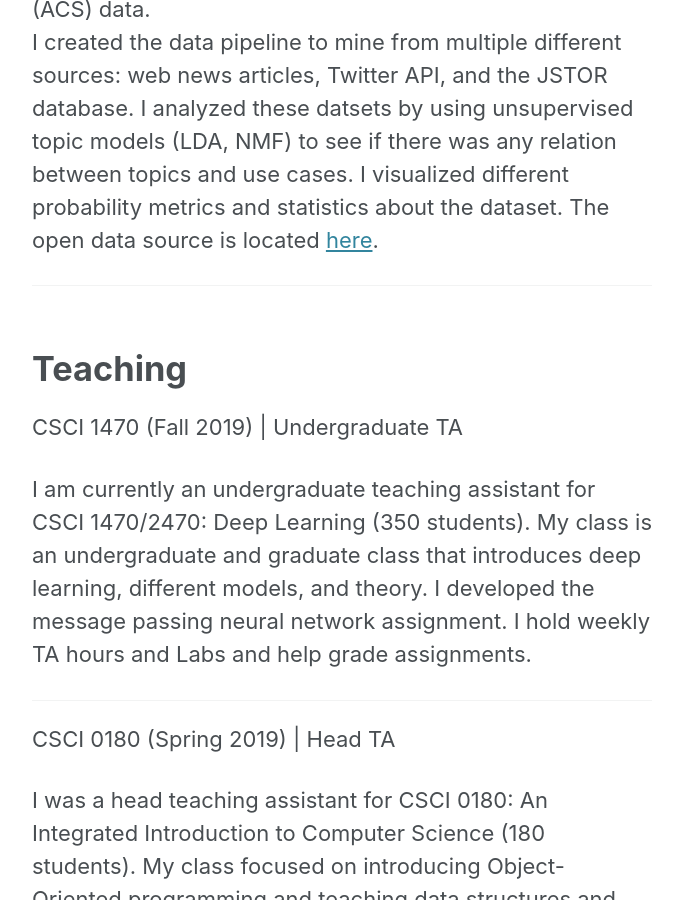
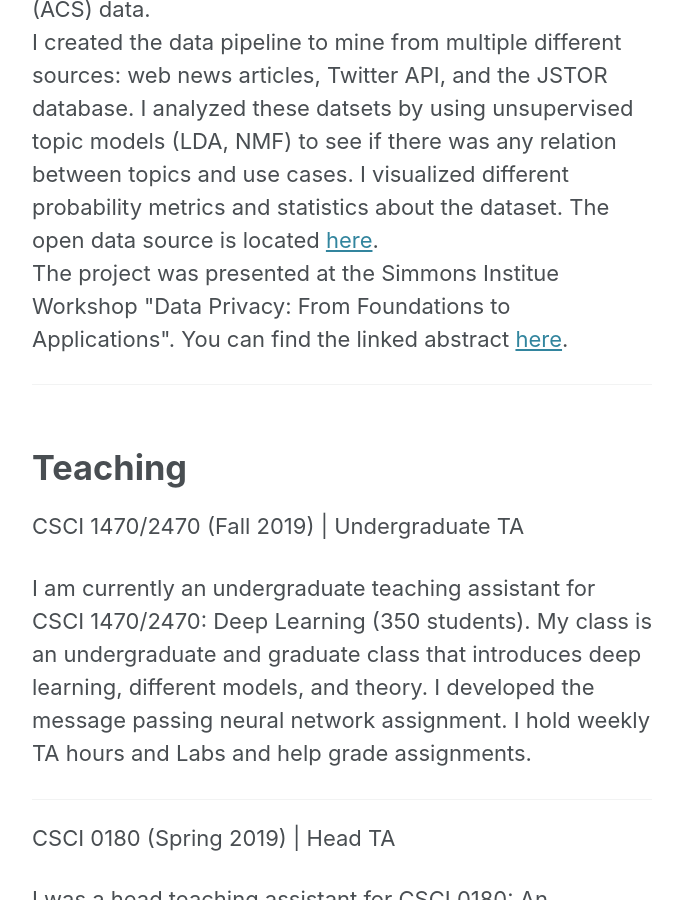
Before and after one commit to dsam99/dsam99.github.io, a Jekyll site: the page built from experience.md, in a window 1280 px wide and 900 px high, scrolled down 3009 px. Shown: the whole window, without its empty margins (298-981 px from the left). Built offline with Jekyll 4.4.1, drawn with Linux system fonts in a browser that asks for light colours; cached includes are drawn as plain includes; nearby versions of some CDN libraries; some of the changed text lies outside the part shown.

Commit message:
updated and added presentation for censususage project

```diff
--- a/_layouts/experience.html
+++ b/_layouts/experience.html
@@ -38,7 +38,7 @@ author_profile: false
 
 <div class="jpl">
 		<img class="jpl-logo" src="{{ url }}/assets/img/nasa_jpl.jpg" alt="JPL Logo">
-		<p class="title"> Nasa Jet Propulsion Laboratory | Deep Learning Research Intern (393K) <br>
+		<p class="title"> Nasa Jet Propulsion Laboratory | Deep Learning Research Intern  <br>
 						  June 2019 - August 2019 </p>
 		<p>
 			I was a deep learning research intern for the Mission Control Systems Deep Learning Group (393K). My project aimed to better understand
@@ -72,6 +72,9 @@ author_profile: false
 			I analyzed these datsets by using unsupervised topic models (LDA, NMF) to see if there was any relation between topics and
 			use cases. I visualized different probability metrics and statistics about the dataset. The open data source is located
 			<a href="https://github.com/MIT-Informatics/CensusUsage">here</a>.
+			<br>
+			The project was presented at the Simmons Institue Workshop "Data Privacy: From Foundations to Applications". You can find the linked abstract <a href=https://simons.berkeley.edu/talks/tba-55>here</a>.
+			<br>
 		</p>
 		<hr>
 </div>
@@ -82,7 +85,7 @@ author_profile: false
 
 <h1 class="teaching-title">Teaching</h1>
 
-		<p class="title"> CSCI 1470 (Fall 2019) | Undergraduate TA </p>
+		<p class="title"> CSCI 1470/2470 (Fall 2019) | Undergraduate TA </p>
 		<p>
 			I am currently an undergraduate teaching assistant for CSCI 1470/2470: Deep Learning (350 students). My class is an
 			undergraduate and graduate class that introduces deep learning, different models, and theory. I developed the
```
